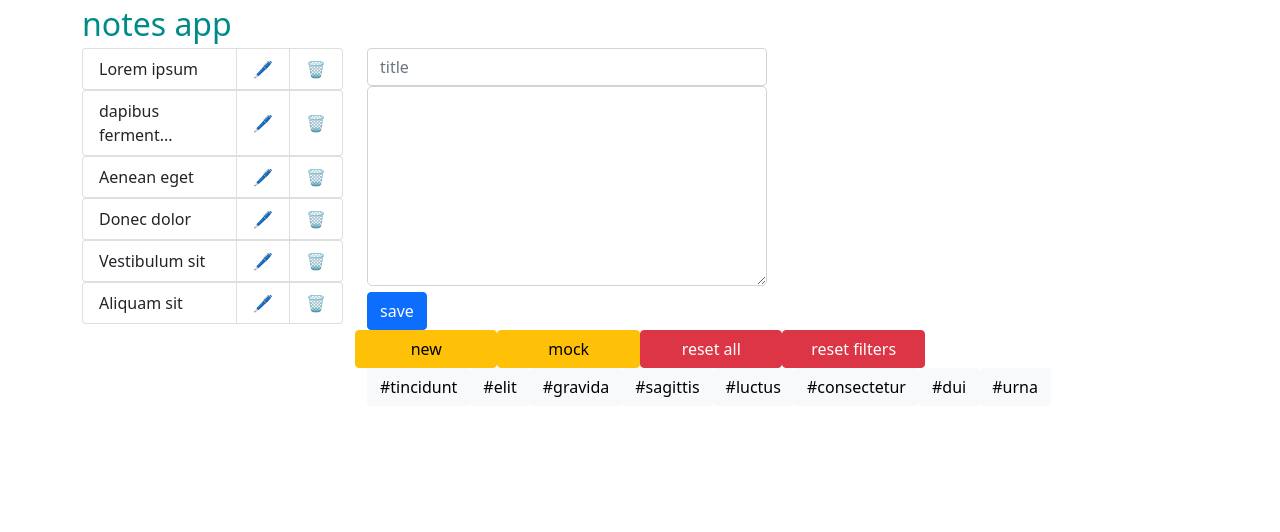
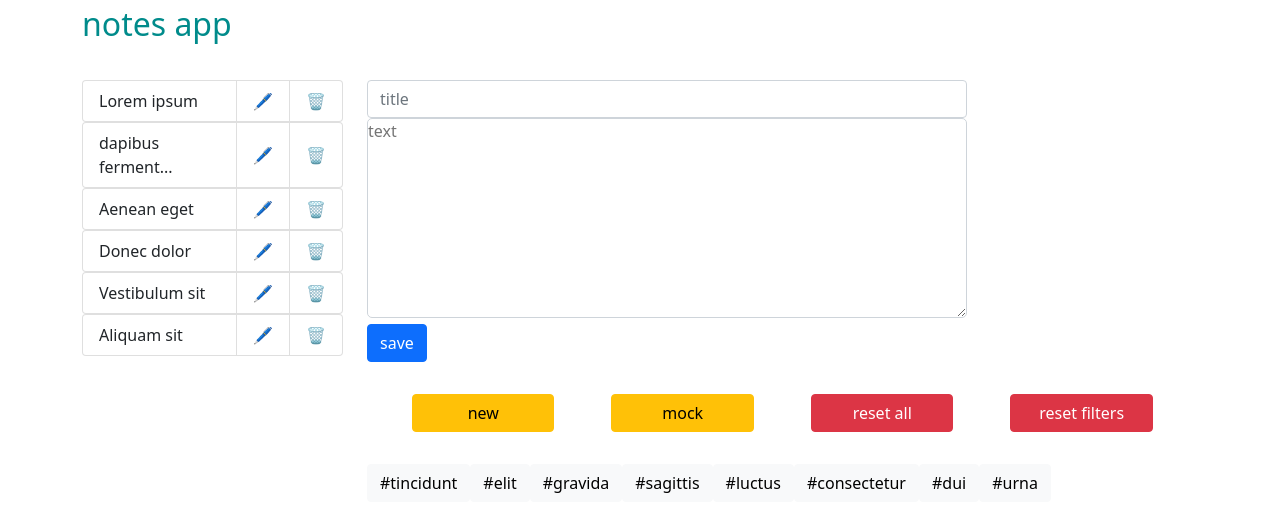
Before and after one commit to andreikrivets/nstt, a React (Create React App) app: page / in a window 1280 px wide. Shown: the top 532 px of the page. Built offline with nearby package versions, Linux system fonts and the light colour scheme; the HTML template or start-up script is replaced by a standard one.

Commit message:
fix: minor markup fixes

```diff
--- a/src/App.jsx
+++ b/src/App.jsx
@@ -110,7 +110,7 @@ const App = () => {
               updateNote={handleUpdateNote}
             />
           </Row>
-          <Row xs={6}>
+          <Row xs={6} className="additional-buttons">
             <Button variant="warning" onClick={handleCreateNew}>
               new
             </Button>
--- a/src/App.scss
+++ b/src/App.scss
@@ -18,7 +18,8 @@
 %text-highlits {
     padding: 0 0;
     margin: 0 0;
-    width: 400px;
+    min-width: 400px;
+    width: 600px;
     font-size: 1rem;
     overflow: auto;
 }
@@ -26,6 +27,10 @@
 .backdrop, .highlights {
     @extend %text-highlits;
     height: 200px;
+}
+
+.row {
+    margin-bottom: 2rem
 }
 
 .wrapper {
@@ -68,3 +73,12 @@ mark {
     display: flex;
     flex-wrap: wrap;
 }
+
+.additional-buttons {
+    display: flex;
+    justify-content: space-evenly;
+}
+
+.card-body {
+    word-wrap: anywhere;
+}
--- a/src/components/Forms/EditForm.jsx
+++ b/src/components/Forms/EditForm.jsx
@@ -1,4 +1,3 @@
-/* eslint-disable no-unused-vars */
 import React, { useEffect, useState, useRef } from 'react';
 import uniqid from 'uniqid';
 import { Button, ButtonGroup, Form } from 'react-bootstrap';
@@ -27,7 +26,6 @@ const EditForm = ({ content, saveNote, updateNote }) => {
     const title = e.target[0].value;
     const text = e.target[1].value;
     const tags = Array.from(new Set(text.match(/#\w+/g))) || [];
-
     if (!noteData.id) saveNote({ id: uniqid(), title, text, tags });
     else {
       updateNote({
@@ -67,6 +65,7 @@ const EditForm = ({ content, saveNote, updateNote }) => {
           onChange={handleTextChange}
           required
           value={noteData.text || ''}
+          placeholder="text"
         />
         <ButtonGroup>
           <Button type="submit" variant="primary">
```
